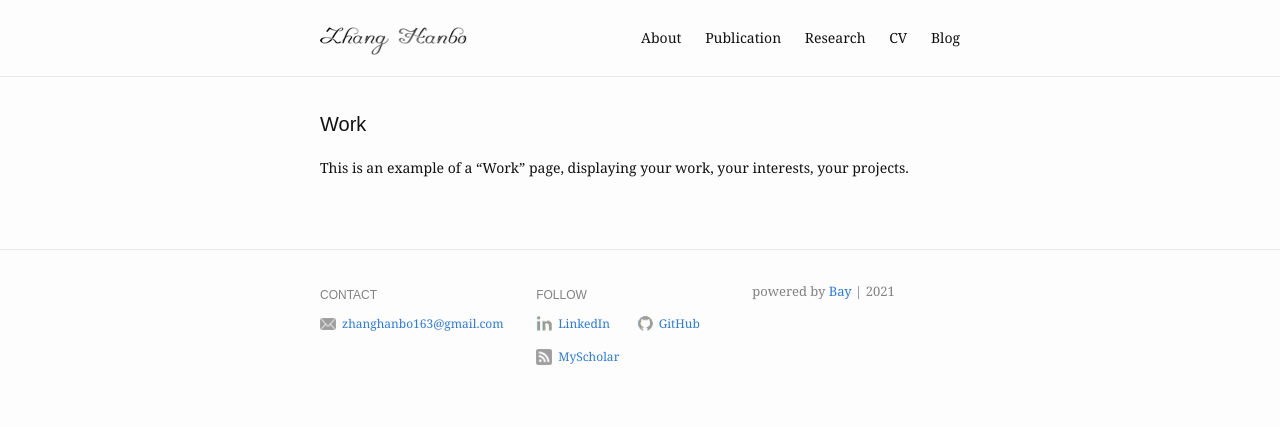
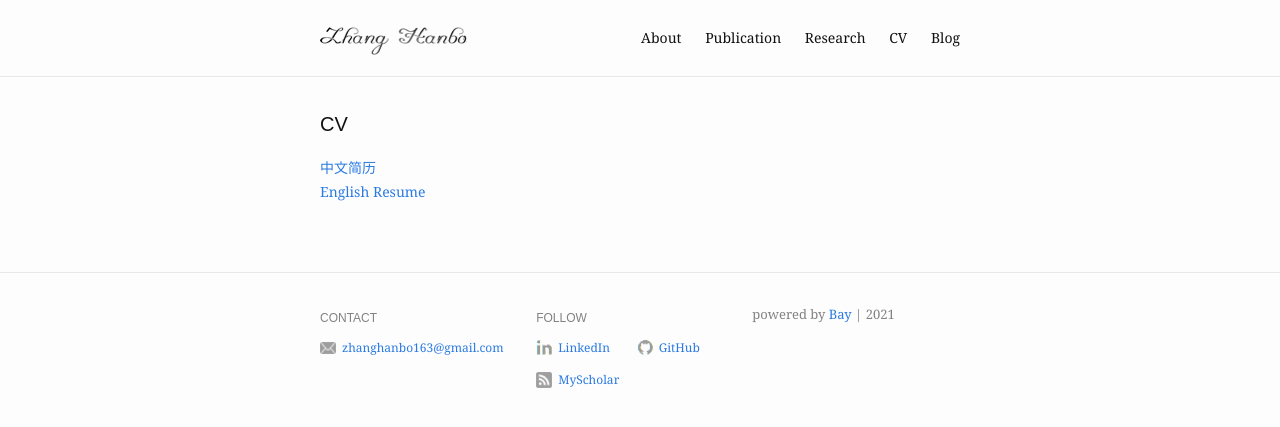
Before and after one commit to ZhangHanbo/zhanghanbo.github.io, a Jekyll site: the page built from cv.md, in a window 1280 px wide. Shown: the top 427 px of the page. Built offline with Jekyll 4.4.1, drawn with Linux system fonts in a browser that asks for light colours.

Commit message:
update cvs

```diff
--- a/cv.md
+++ b/cv.md
@@ -1,9 +1,11 @@
 ---
 layout: work
-title: Work
+title: CV
 slug: /work
 ---
 
-This is an example of a "Work" page, displaying your work, your interests, your projects.
+<a href="https://drive.google.com/file/d/1MvXPUjcHKczDjmF1zmRagGdfELzO7S1V/view?usp=sharing">中文简历</a>
+<br />
+<a href="https://drive.google.com/file/d/1wv1cNPQA34bwl8L78PygQdaNJ8jQxnex/view?usp=sharing">English Resume</a>
 <br />
 <br />
```
Also changed, not shown: 2 other files.
